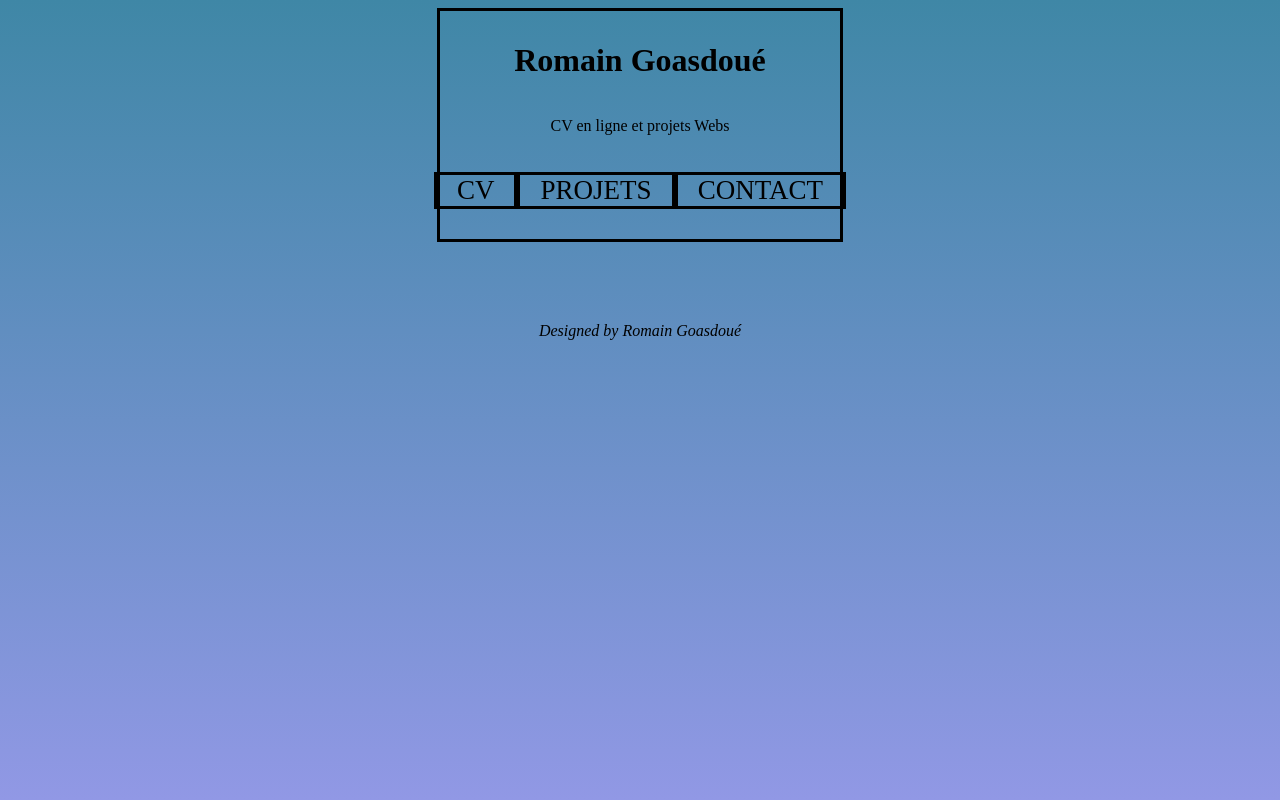
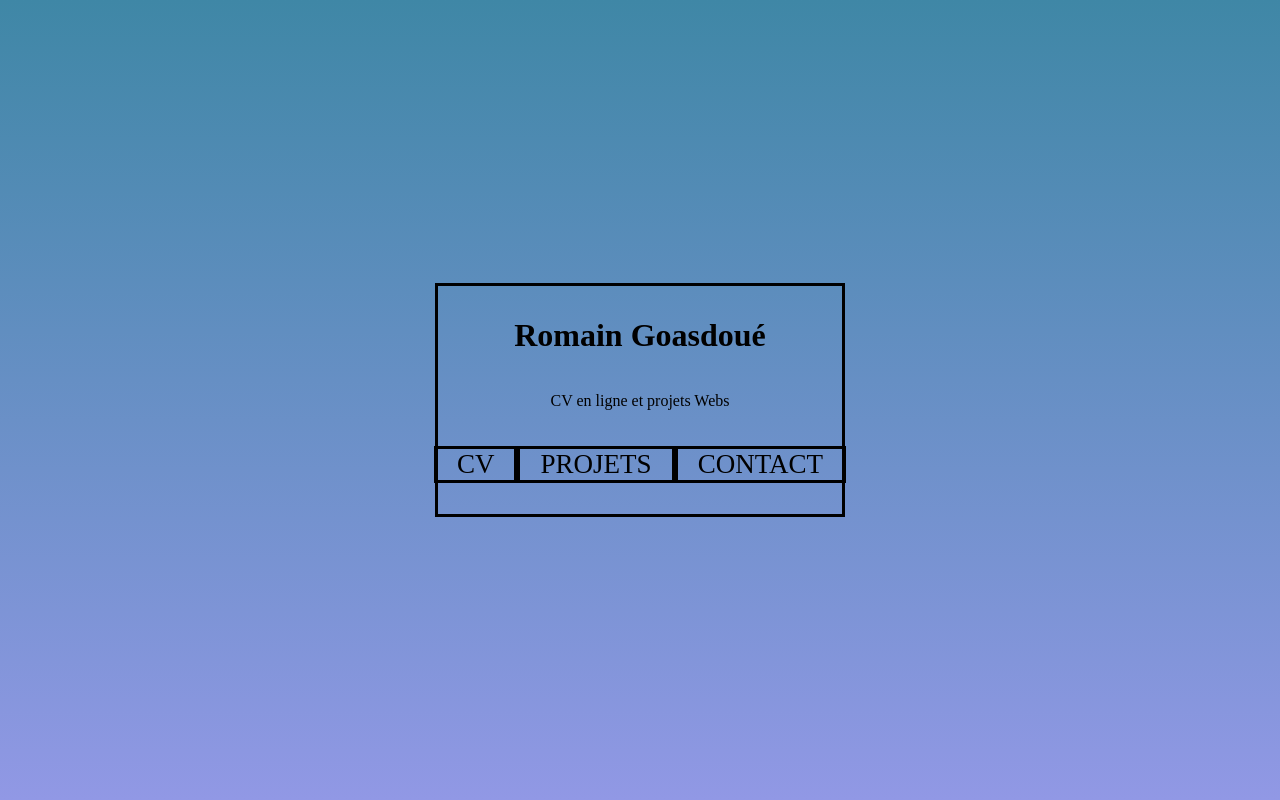
Before and after one commit to RomainGsd/romaingsd.github.io, a PHP site: page / in a window 1280 px wide. Run offline with PHP 8.4, Linux system fonts and the light colour scheme.

Commit message:
center homepage

```diff
--- a/CSS/Style.css
+++ b/CSS/Style.css
@@ -24,9 +24,16 @@
 
 .header_pos
 {
+  position: absolute;
+  margin: auto;
+  top: 0;
+  bottom: 0;
+  left: 0;
+  right: 0;
   display: flex;
   align-items: center;
   justify-content: center;
+  /*background-color: #ccc;*/
 }
 
 .CV
--- a/index.html
+++ b/index.html
@@ -22,9 +22,6 @@
   </header>
   </div>
 
-  <footer>
-    <p>Designed by Romain Goasdoué</p>
-  </footer>
 </body>
 
 </html>
```
